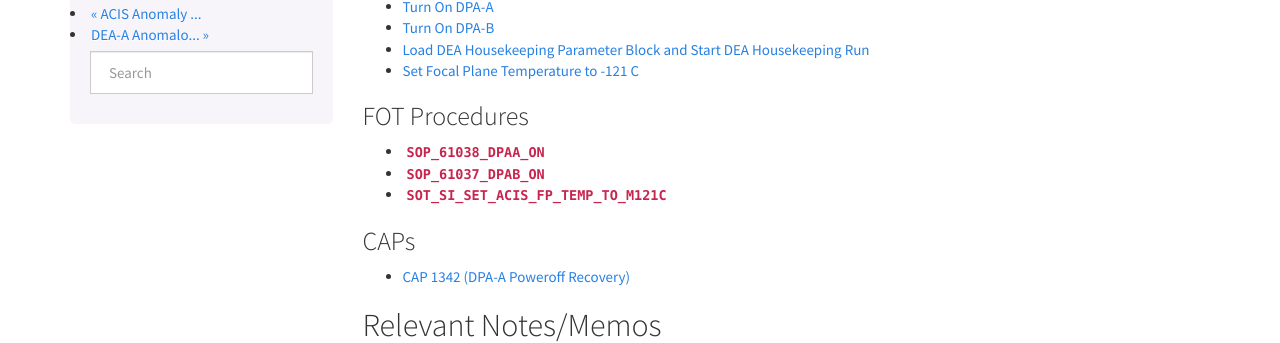
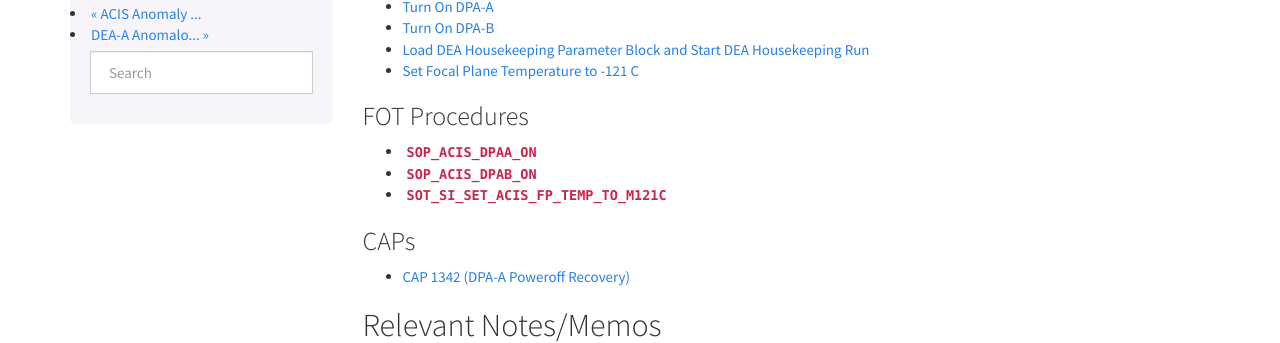
Before and after one commit to acisops/acis_anomaly_pages, a Sphinx documentation site: the page built from source/dpa_shutdown.rst, in a window 1280 px wide and 900 px high, scrolled down 858 px. Shown: the part 428-771 px from the top of the window. Built offline with Sphinx 7.4.7, drawn with Linux system fonts in a browser that asks for light colours.

Commit message:
Fix links

```diff
--- a/source/dpa_shutdown.rst
+++ b/source/dpa_shutdown.rst
@@ -64,11 +64,11 @@
 Relevant Procedures
 -------------------
 
-.. |dpaa_on| replace:: ``SOP_61038_DPAA_ON``
-.. _dpaa_on: http://occweb.cfa.harvard.edu/occweb/FOT/configuration/procedures/SOP/SOP_61038_DPAA_ON.pdf
+.. |dpaa_on| replace:: ``SOP_ACIS_DPAA_ON``
+.. _dpaa_on: http://occweb.cfa.harvard.edu/occweb/FOT/configuration/procedures/SOP/SOP_ACIS_DPAA_ON.pdf
 
-.. |dpab_on| replace:: ``SOP_61037_DPAB_ON``
-.. _dpab_on: http://occweb.cfa.harvard.edu/occweb/FOT/configuration/procedures/SOP/SOP_61037_DPAB_ON.pdf
+.. |dpab_on| replace:: ``SOP_ACIS_DPAB_ON``
+.. _dpab_on: http://occweb.cfa.harvard.edu/occweb/FOT/configuration/procedures/SOP/SOP_ACIS_DPAB_ON.pdf
 
 .. |fptemp_121| replace:: ``SOT_SI_SET_ACIS_FP_TEMP_TO_M121C``
 .. _fptemp_121: http://occweb.cfa.harvard.edu/occweb/FOT/configuration/procedures/SOP/SOP_SI_SET_ACIS_FP_TEMP_TO_M121C.pdf
```
